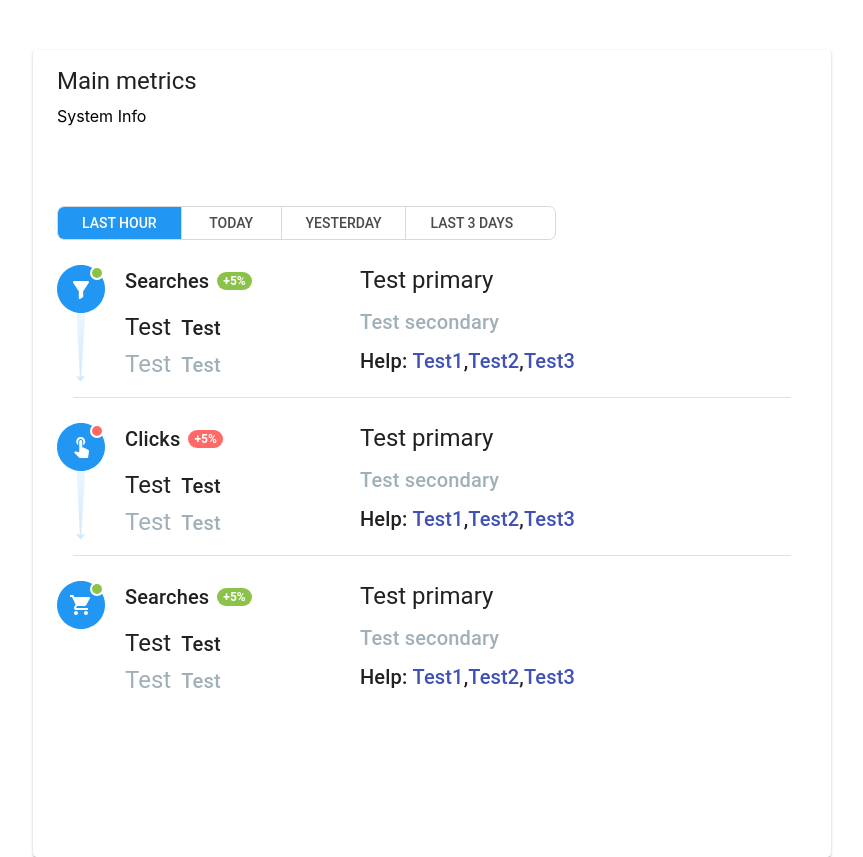
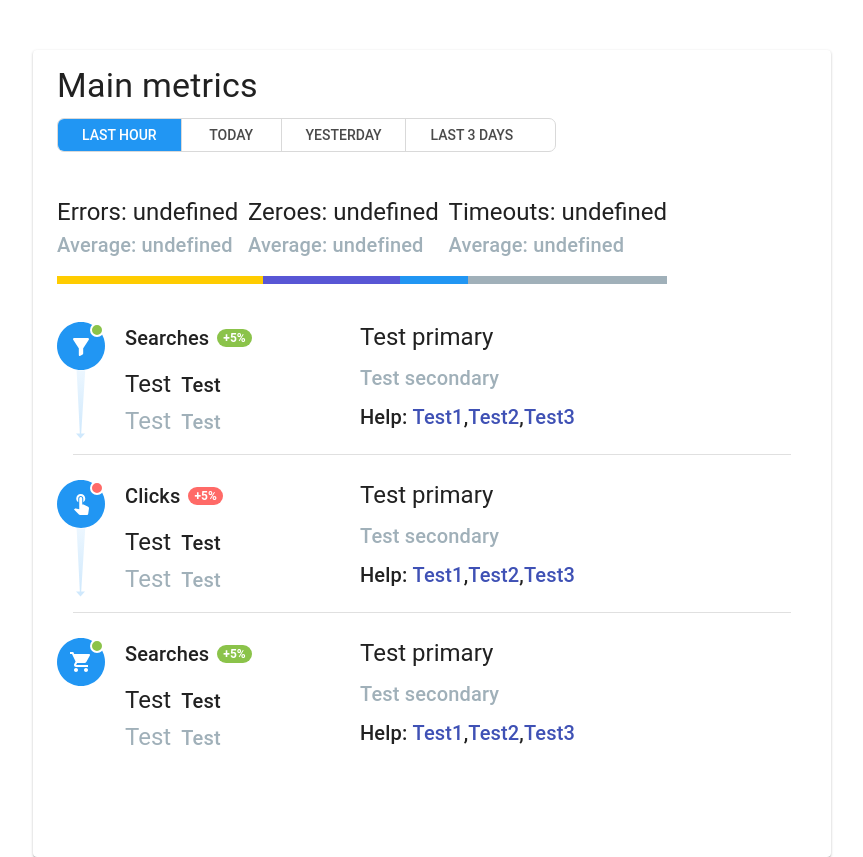
Before and after one commit to PinkyOne/gatesTeam, a React (Create React App) app: page / in a window 1280 px wide. Shown: the whole page, without its empty margins (208-1071 px from the left). Built offline with nearby package versions, Linux system fonts and the light colour scheme.

Commit message:
Implemented System Info on mocks

```diff
--- a/package.json
+++ b/package.json
@@ -9,7 +9,6 @@
     "react-dom": "^16.8.1",
     "react-redux": "^6.0.0",
     "react-scripts": "^2.1.5",
-    "recharts": "^1.4.2",
     "redux": "^4.0.1",
     "redux-thunk": "^2.3.0"
   },
--- /dev/null
+++ b/src/pages/Main/components/SystemInfo/index.css
@@ -0,0 +1,36 @@
+.Container {
+    width: 610px;
+    height: 100px;
+    margin-top: 45px;
+    display: flex;
+    flex-direction: column;
+}
+
+.Statistics {
+    display: flex;
+    flex-direction: row;
+    justify-content: space-between;
+}
+
+.Statistics-Item {
+    display: flex;
+    flex-direction: column;
+}
+
+.Graph {
+    width: 100%;
+    margin-top: 15px;
+    display: flex;
+    flex-direction: column;
+}
+
+.Graph-Line {
+    width: 100%;
+    height: 8px;
+    display: flex;
+    flex-direction: row;
+}
+
+.Graph-Description {
+
+}
--- a/src/pages/Main/components/SystemInfo/index.js
+++ b/src/pages/Main/components/SystemInfo/index.js
@@ -1,5 +1,93 @@
-import React from 'react';
+import React, { Component } from 'react';
+import Typography from '@material-ui/core/Typography';
+import SecondaryTypography from '../../../../components/Card/components/SecondaryTypography';
 
-const SystemInfo = () => <div style={{ width: 610, height: 100 }}>System Info</div>;
+import './index.css';
+
+const COLORS = [
+  '#FFCC00', '#5856D5', '#2196F3',
+];
+const COLOR_GREY = '#A0B0B9';
+
+class SystemInfo extends Component {
+  renderStatistics = () => {
+    const {
+      errors, avgErrors, zeroes, avgZeroes, timeouts, avgTimeouts,
+    } = this.props;
+    return (
+      <div className="Statistics">
+        <div className="Statistics-Item">
+          <Typography variant="h5">{`Errors: ${errors}`}</Typography>
+          <SecondaryTypography variant="h6">{`Average: ${avgErrors}`}</SecondaryTypography>
+        </div>
+        <div className="Statistics-Item">
+          <Typography variant="h5">{`Zeroes: ${zeroes}`}</Typography>
+          <SecondaryTypography variant="h6">{`Average: ${avgZeroes}`}</SecondaryTypography>
+        </div>
+        <div className="Statistics-Item">
+          <Typography variant="h5">{`Timeouts: ${timeouts}`}</Typography>
+          <SecondaryTypography variant="h6">{`Average: ${avgTimeouts}`}</SecondaryTypography>
+        </div>
+      </div>
+    );
+  };
+
+  renderGraph = () => {
+    const {
+      errors = [{ count: 100, code: 500 },
+        { count: 100, code: 500 },
+        { count: 200, code: 501 },
+        { count: 300, code: 502 },
+        { count: 10, code: 503 },
+        { count: 10, code: 504 },
+        { count: 20, code: 505 },
+        { count: 50, code: 506 },
+        { count: 100, code: null }],
+    } = this.props;
+
+    if (!errors.length) {
+      return (<Typography variant="h6">No data</Typography>);
+    }
+
+    const errorsCount = errors.reduce((acc, cur) => acc + cur.count, 0);
+    const sortedErrors = errors.filter(error => error.code).sort((x, y) => y.count - x.count);
+    const unknownErrorsCount = [errors.find(error => !error.code), ...sortedErrors.slice(3)]
+      .reduce((acc, cur) => acc + cur.count, 0);
+
+    return (
+      <div className="Graph">
+        <div className="Graph-Line">
+          {sortedErrors
+            .slice(0, 3)
+            .map(({ count }, index) => (
+              <div
+                style={{
+                  backgroundColor: COLORS[index % COLORS.length],
+                  width: `${(count * 100 / errorsCount)}%`,
+                }}
+              />
+            ))
+          }
+          <div
+            style={{
+              backgroundColor: COLOR_GREY,
+              width: `${(unknownErrorsCount * 100 / errorsCount)}%`,
+            }}
+          />
+        </div>
+        <div className="Graph-Description" />
+      </div>
+    );
+  };
+
+  render() {
+    return (
+      <div className="Container">
+        {this.renderStatistics()}
+        {this.renderGraph()}
+      </div>
+    );
+  }
+}
 
 export default SystemInfo;
--- a/src/pages/Main/index.js
+++ b/src/pages/Main/index.js
@@ -35,11 +35,11 @@ class Main extends Component {
 
     return (
       <Paper className={classes.root} elevation={1}>
-        <Typography variant="h5" component="h3" gutterBottom>
+        <Typography variant="h4" component="h3" gutterBottom>
           Main metrics
         </Typography>
+        <Tabs value={value} handleChange={this.handleChange} />
         <SystemInfo />
-        <Tabs value={value} handleChange={this.handleChange} />
         <Searches isImprovement />
         <Divider variant="middle" />
         <Clicks />
```
